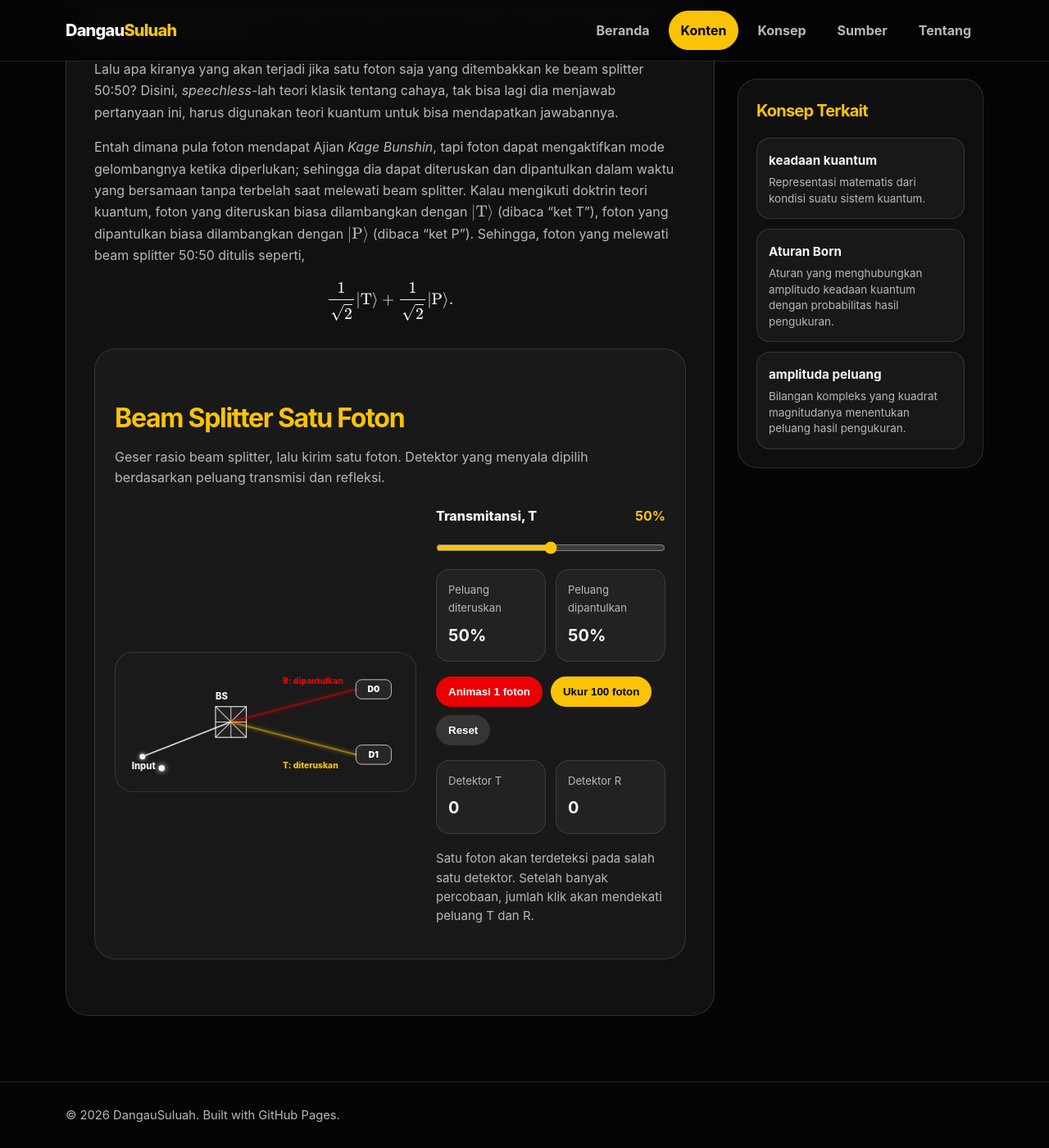
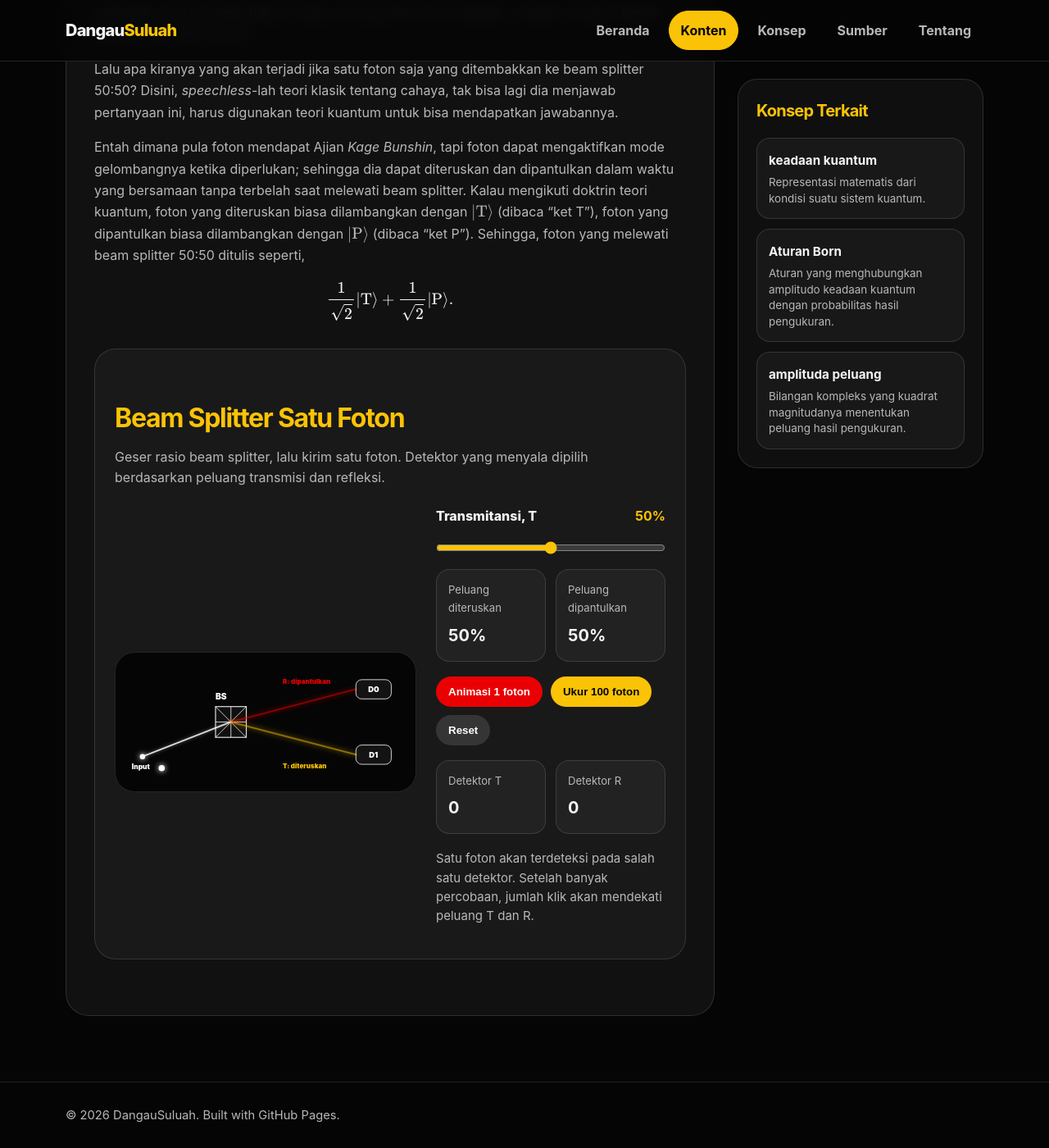
Before and after one commit to dangausuluah/dangausuluah.github.io, a Jekyll site: the page built from _contents/tentang-foton.md, in a window 1280 px wide and 1400 px high, scrolled down 906 px. Shown: the whole window at 82% size. Built offline with Jekyll 4.4.1, drawn with Linux system fonts in a browser that asks for light colours.

Commit message:
Update style.css

```diff
--- a/assets/css/style.css
+++ b/assets/css/style.css
@@ -857,3 +857,95 @@ footer {
   filter: drop-shadow(0 0 8px #ffffff);
   transition: opacity 0.2s ease;
 }
+
+.bs-svg-sketch {
+  background: #050505;
+  border-radius: 24px;
+}
+
+.bs-label-sketch {
+  fill: #ffffff;
+  font-size: 22px;
+  font-weight: 900;
+}
+
+.bs-label-sketch.small {
+  font-size: 18px;
+}
+
+.bs-source-dot {
+  fill: #ffffff;
+  filter: drop-shadow(0 0 8px #ffffff);
+}
+
+.bs-cube-sketch rect {
+  fill: rgba(255,255,255,0.045);
+  stroke: rgba(255,255,255,0.88);
+  stroke-width: 2.5;
+}
+
+.bs-cube-sketch line {
+  stroke: rgba(255,255,255,0.82);
+  stroke-width: 2;
+}
+
+.bs-path {
+  fill: none;
+  stroke-linecap: round;
+  transition: opacity 0.2s ease, stroke-width 0.2s ease;
+}
+
+.bs-path-input {
+  stroke: #ffffff;
+  stroke-width: 4;
+  opacity: 0.85;
+  filter: drop-shadow(0 0 5px rgba(255,255,255,0.45));
+}
+
+.bs-path-r {
+  stroke: #EA0003;
+  stroke-width: 5;
+  filter: drop-shadow(0 0 7px #EA0003);
+}
+
+.bs-path-t {
+  stroke: #FBC306;
+  stroke-width: 5;
+  filter: drop-shadow(0 0 7px #FBC306);
+}
+
+.bs-label-red {
+  fill: #EA0003;
+  font-size: 17px;
+  font-weight: 900;
+}
+
+.bs-label-yellow {
+  fill: #FBC306;
+  font-size: 17px;
+  font-weight: 900;
+}
+
+.bs-detector rect {
+  fill: rgba(255,255,255,0.055);
+  stroke: rgba(255,255,255,0.85);
+  stroke-width: 2;
+}
+
+.bs-detector text {
+  fill: #ffffff;
+  font-size: 20px;
+  font-weight: 900;
+}
+
+.bs-detector.active rect {
+  stroke: #FBC306;
+  fill: rgba(251,195,6,0.18);
+  filter: drop-shadow(0 0 12px #FBC306);
+}
+
+.bs-photon {
+  fill: #ffffff;
+  filter: drop-shadow(0 0 8px #ffffff);
+  transition: opacity 0.2s ease;
+}
```
